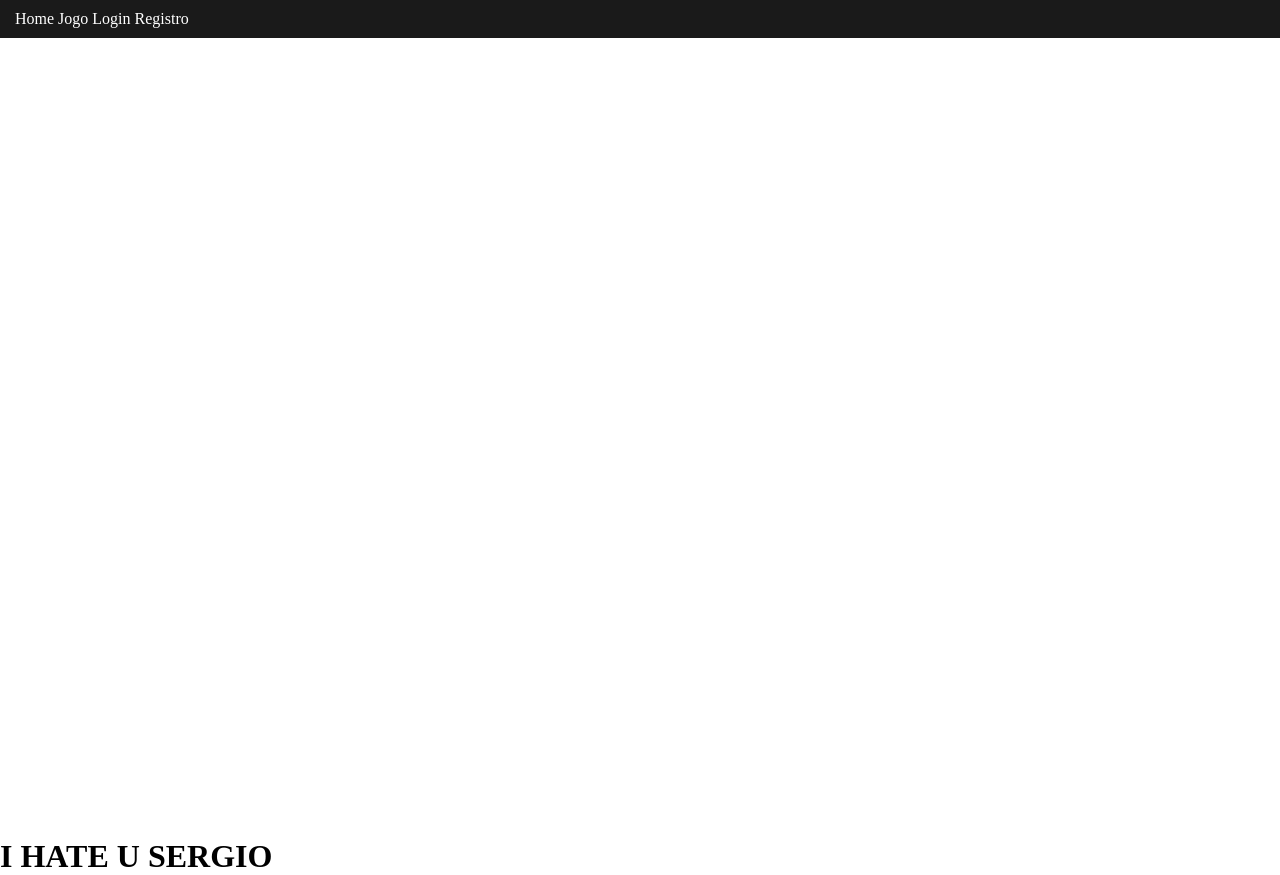
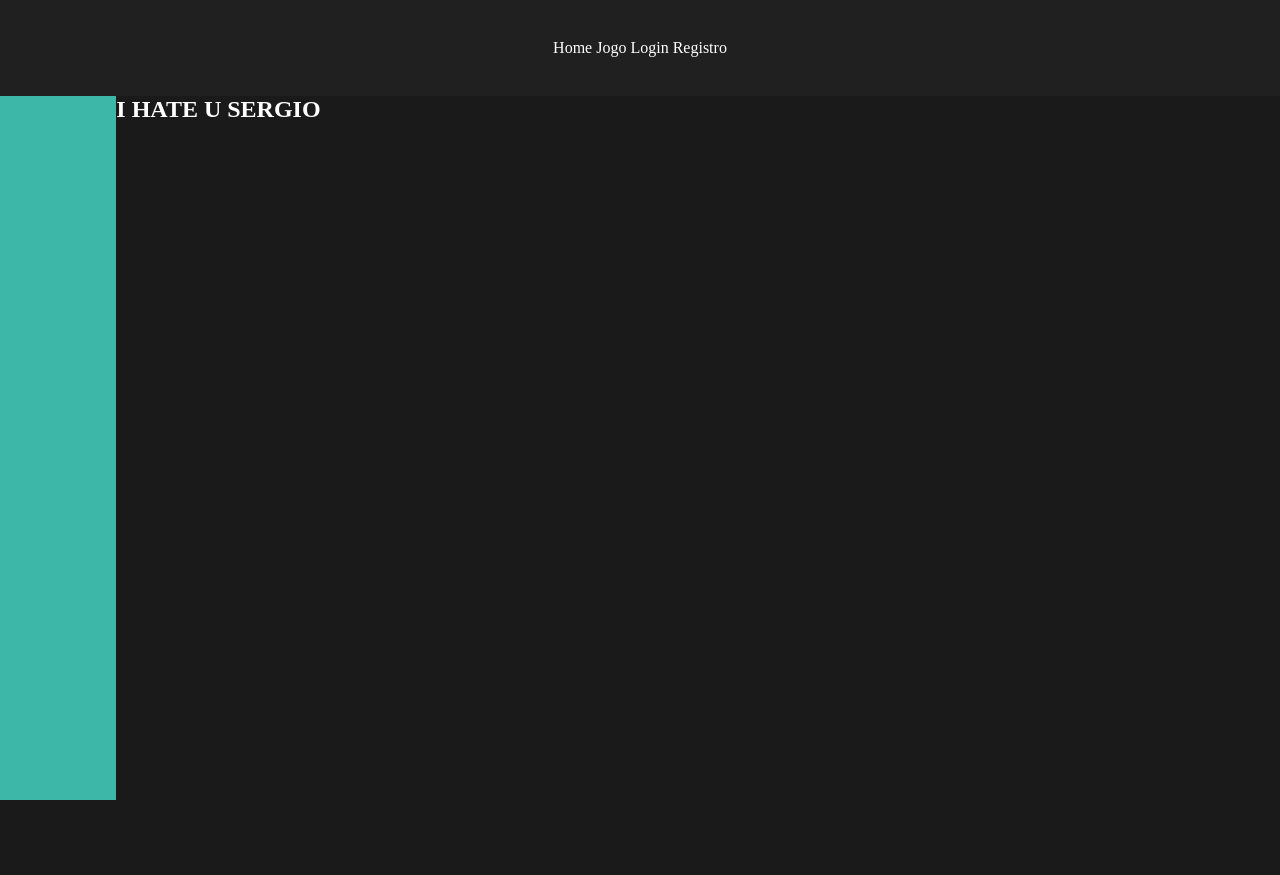
Before and after one commit to edersonff/SWITTER, a Node project: template src/views/home.handlebars in a window 1280 px wide. After the commit the page ends 800 px from the top, so only its background shows below. Run offline with Node 20 templates, Linux system fonts and the light colour scheme; the template is opened without the code that fills it, so the values that code supplies are empty; some libraries are stand-ins or nearby versions.

Commit message:
Init layout

```diff
--- a/src/public/css/styles.css
+++ b/src/public/css/styles.css
@@ -1,13 +1,33 @@
+:root{
+    --main: rgb(26, 26, 26);
+    --second: #202020;
+    --thirty: #3CB7A8;
+}
 a{
     color:#fff;
 }
 nav.navbar{
-    background-color: rgb(26, 26, 26);
-    padding: 10px 15px;
+    background-color: var(--second);
+    height: 12%;
     color: #fff;
     display: flex;
-    justify-content: space-between;
+    justify-content: space-evenly;
+    align-items: center;
+}
+main{
+    width: 100%;
+    height: 88%;
+    display: flex;
+    background-color: var(--main);
 }
 div.sidebar{
-    height:100%
+    background-color: var(--thirty);
+    height: 100%;
+    width: 10%;
 }
+section{
+    height: 100%;
+    width: 100%;
+    min-width: 300px;
+    color:#fff;
+}
--- a/src/views/layouts/main.handlebars
+++ b/src/views/layouts/main.handlebars
@@ -18,11 +18,13 @@
             <a href="#">Registro</a>
         </div>
     </nav>
-    <div class="sidebar">
+    <main>
+        <div class="sidebar">
 
-    </div>
-    <main>
-        {{{body}}}
+        </div>
+        <section>
+            {{{body}}}
+        </section>
     </main>
 </body>
 </html>
```
